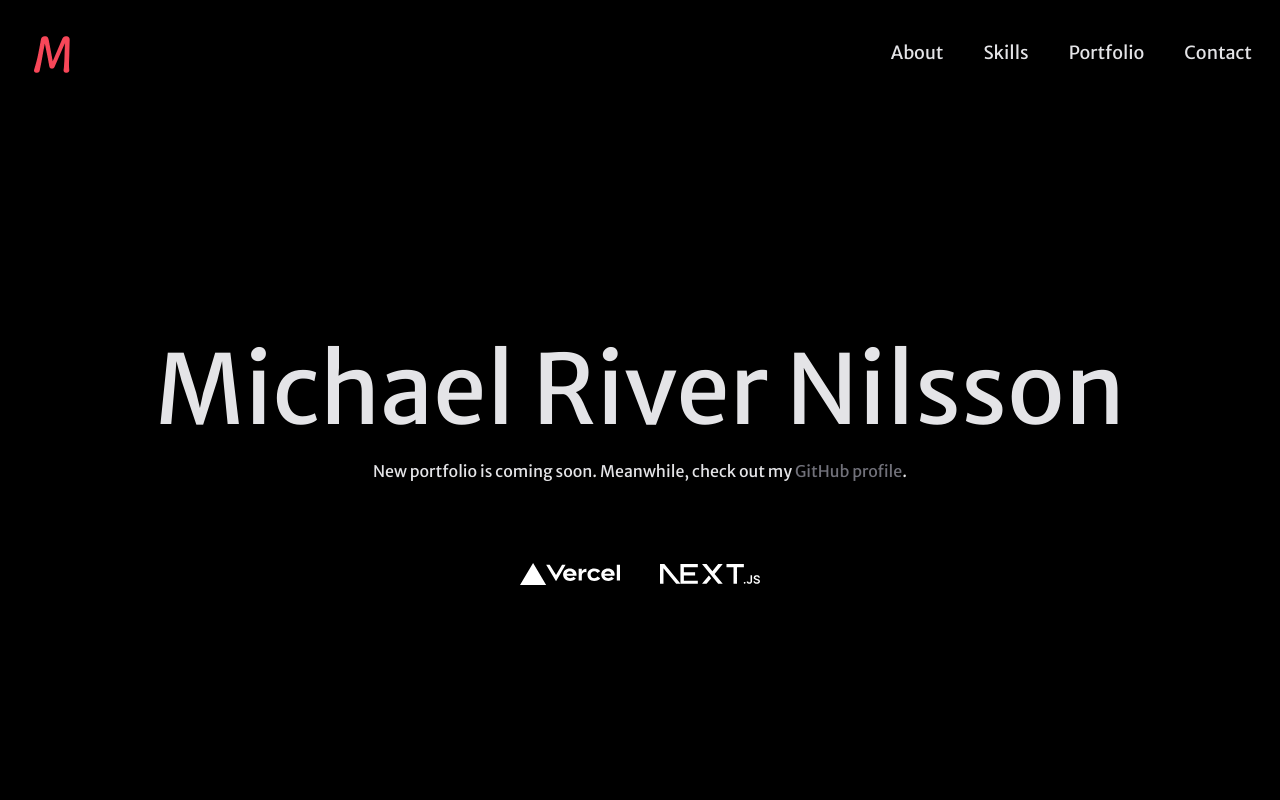
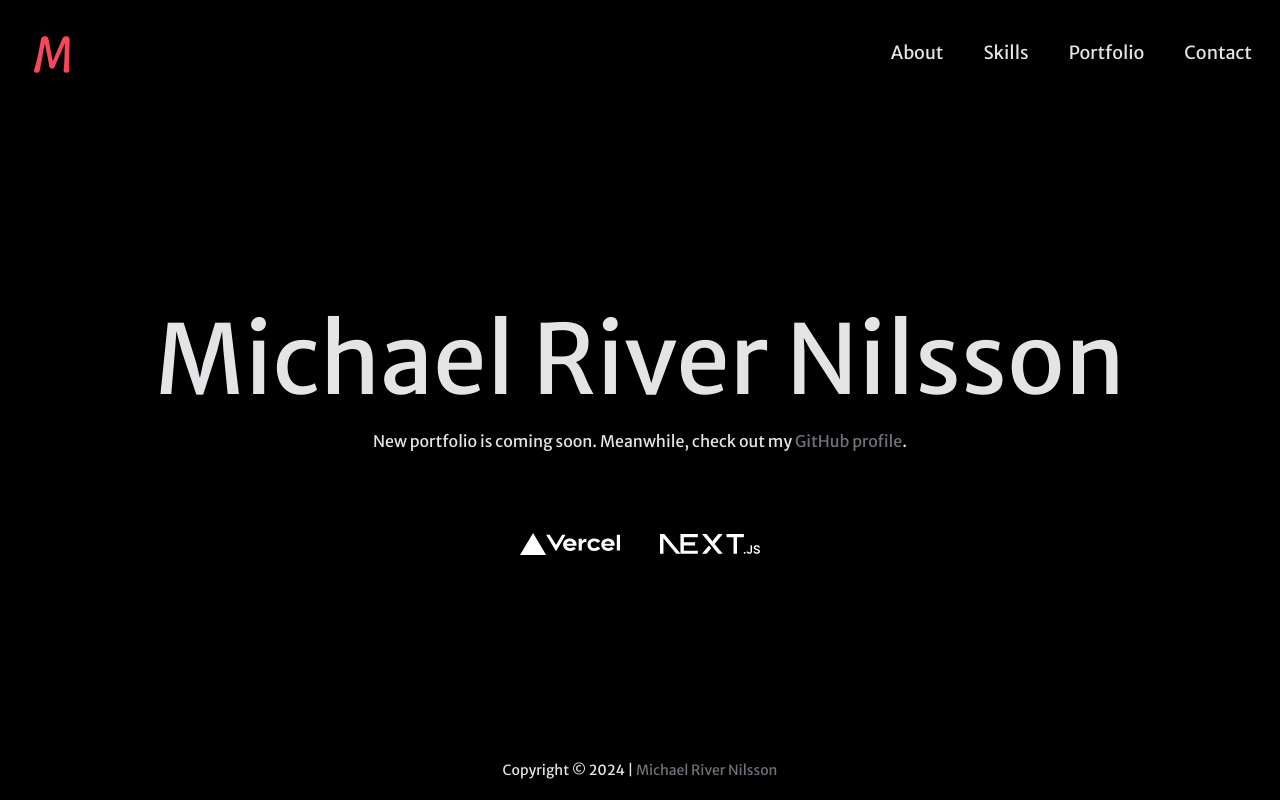
Before and after one commit to RiverMichael/mrn-portfolio, a Next.js app: page / in a window 1280 px wide. Built offline with nearby package versions, Linux system fonts and the light colour scheme.

Commit message:
Adds copyright text in footer

```diff
--- a/app/components/ui/Footer/index.jsx
+++ b/app/components/ui/Footer/index.jsx
@@ -1,3 +1,14 @@
+import Link from "next/link";
+
 export default function Footer() {
-  return <footer className="mt-auto"></footer>;
+  return (
+    <footer className="mt-auto p-5">
+      <p className="text-center text-sm">
+        Copyright &copy; 2024 |{" "}
+        <Link href="mailto:mrn@michaelriver.dev" className="link">
+          Michael River Nilsson
+        </Link>
+      </p>
+    </footer>
+  );
 }
```
